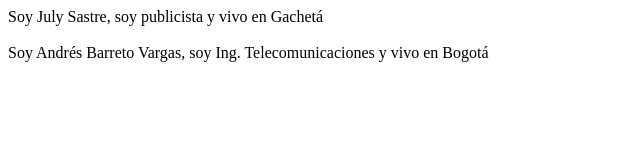
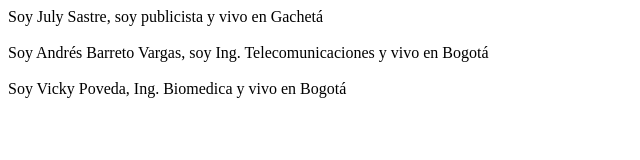
Before and after one commit to andresbarreto007/master_team, a plain HTML site: page Presentacion.html in a window 1280 px wide. Shown: the whole page, without its empty margins (0-640 px from the left). Drawn offline with Linux system fonts and the light colour scheme.

Commit message:
Se agrega la presentacion de Vicky Poveda

```diff
--- a/Presentacion.html
+++ b/Presentacion.html
@@ -10,5 +10,7 @@
     <div> Soy July Sastre, soy publicista y vivo en Gachetá</div>
     <br>
     <div> Soy Andrés Barreto Vargas, soy Ing. Telecomunicaciones y vivo en Bogotá</div>
+    <br>
+    <div> Soy Vicky Poveda, Ing. Biomedica y vivo en Bogotá</div>
 </body>
 </html>
```
